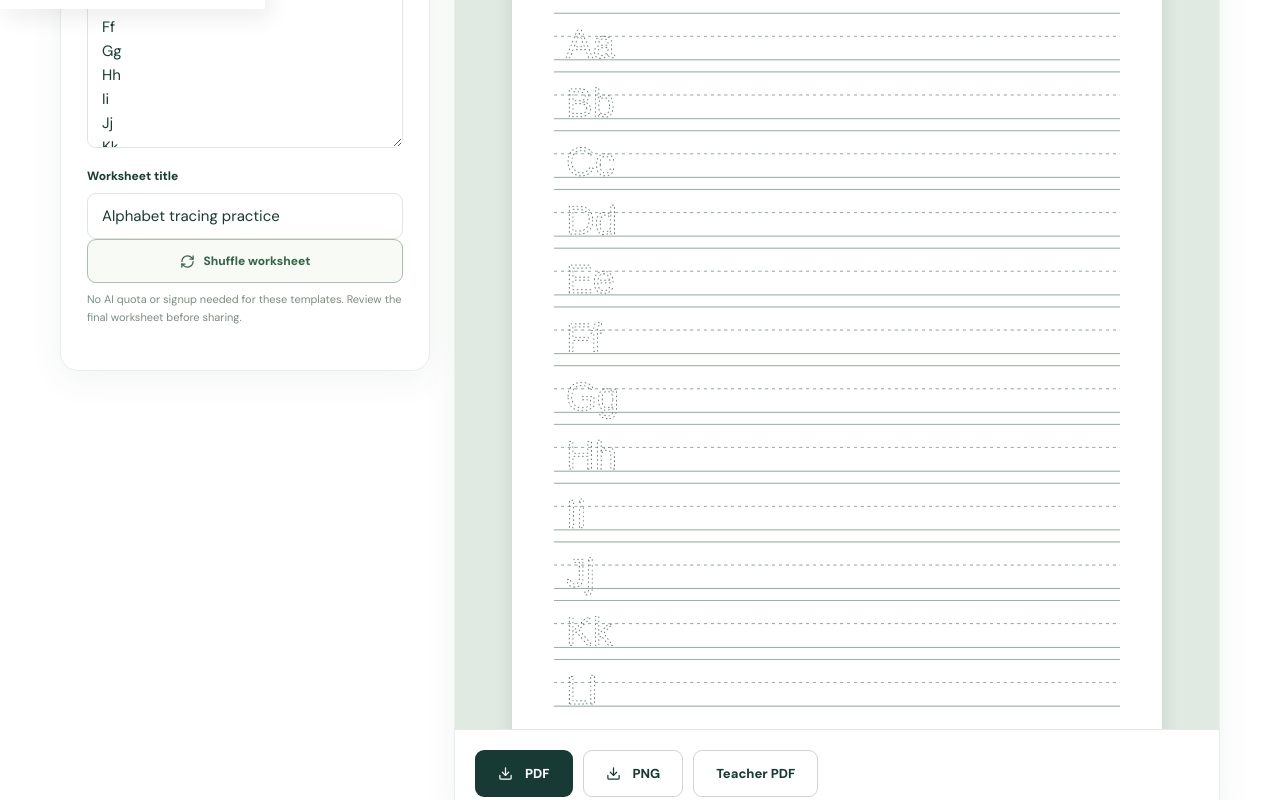
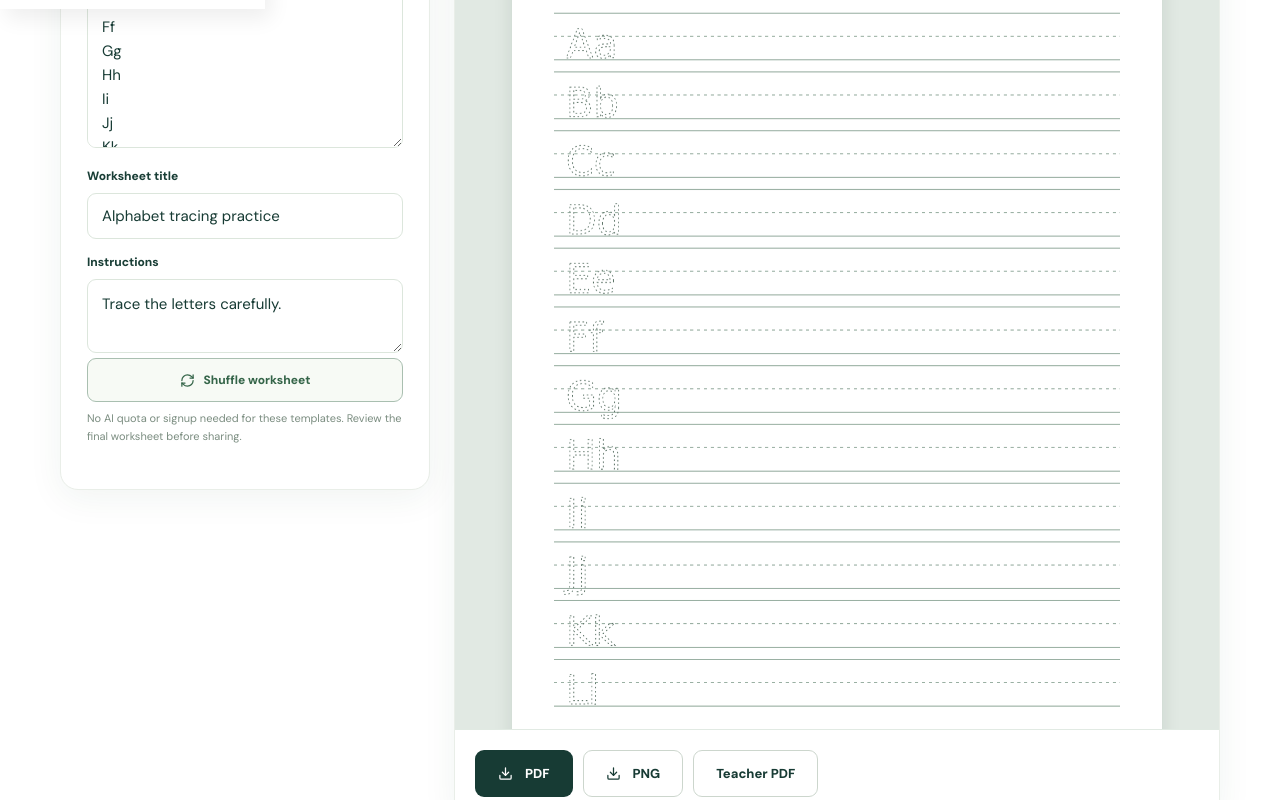
Before and after one commit to KanwarAfaq/worksheet, a Next.js app: page /create/templates in a window 1280 px wide. Shown: the part 791-1591 px from the top of the page. Built offline with nearby package versions, Linux system fonts and the light colour scheme; no server answers.

Commit message:
feat(templates): editable instructions, four templates and handwriting-friendly tracing font

```diff
--- a/src/components/template-maker.tsx
+++ b/src/components/template-maker.tsx
@@ -1,11 +1,11 @@
 'use client';
-import {useEffect,useRef,useState,type FormEvent} from 'react';
+import {useEffect,useRef,useState} from 'react';
 import Link from 'next/link';
 import {ArrowLeft,Download,RefreshCw} from 'lucide-react';
 import {worksheetTemplates,worksheetSamples,wordsFromInput,shuffleWord,type TemplateType} from '@/lib/worksheet-templates';
 import {generate} from '@/lib/generators';
 
-function printPage(canvas:HTMLCanvasElement,type:TemplateType,words:string[],title:string,seed:number,answer=false,pageIndex=0){
+function printPage(canvas:HTMLCanvasElement,type:TemplateType,words:string[],title:string,seed:number,answer=false,pageIndex=0,instructions='Complete the worksheet below.'){
  const w=1240,h=1754;canvas.width=w;canvas.height=h;
  const c=canvas.getContext('2d');if(!c)return;
  c.fillStyle='#fff';c.fillRect(0,0,w,h);c.fillStyle='#152c27';
@@ -14,7 +14,7 @@ function printPage(canvas:HTMLCanvasElement,type:TemplateType,words:string[],tit
  c.fillStyle='#172c25';c.font='bold 43px Arial';c.fillText((answer?'Answer Key — ':'')+title.slice(0,44),75,166);
  c.font='22px Arial';c.fillText('Name: _______________________      Date: _______________',75,218);
  c.fillStyle='#476458';c.font='23px Arial';
- c.fillText(type==='tracing'?'Trace each dotted letter on the guide lines.':type==='word-search'?'Find and circle the hidden words.':'Complete each activity below.',75,274);
+ c.fillText(instructions.slice(0,80),75,274);
  const row=(start:number,line:string,index:number,solution?:string)=>{
   const y=start+index*112;c.fillStyle='#18392b';c.font='29px Arial';c.fillText((index+1)+'.  '+(answer?(solution||line):line),95,y);
   if(!answer){c.strokeStyle='#bdc8c0';c.beginPath();c.moveTo(115,y+36);c.lineTo(1120,y+36);c.stroke();}
@@ -29,7 +29,7 @@ function printPage(canvas:HTMLCanvasElement,type:TemplateType,words:string[],tit
    c.setLineDash([]);c.beginPath();c.moveTo(80,y-19);c.lineTo(1160,y-19);c.stroke();
    c.setLineDash([6,7]);c.beginPath();c.moveTo(80,y+25);c.lineTo(1160,y+25);c.stroke();
    c.setLineDash([]);c.beginPath();c.moveTo(80,y+70);c.lineTo(1160,y+70);c.stroke();
-   c.font='76px Arial';c.textBaseline='alphabetic';
+   c.font="76px 'Comic Sans MS','Chalkboard SE','Comic Neue',cursive";c.textBaseline='alphabetic';
    if(type==='tracing'){
     c.lineWidth=1.6;c.strokeStyle='#576f62';c.setLineDash([3,5]);c.strokeText(items[i],103,y+66);c.setLineDash([]);
    }else{c.fillStyle='#6c8a77';c.fillText(items[i],103,y+66);}
@@ -64,21 +64,22 @@ export default function TemplateMaker(){
  const [sample,setSample]=useState<keyof typeof worksheetSamples>('Alphabet');
  const [input,setInput]=useState(worksheetSamples.Alphabet.join('\n'));
  const [title,setTitle]=useState('Alphabet tracing practice');
+ const [instructions,setInstructions]=useState('Trace the letters carefully.');
  const [seed,setSeed]=useState(12345);
  const [pageIndex,setPageIndex]=useState(0);
  const [error,setError]=useState('');
  const canvas=useRef<HTMLCanvasElement>(null);
  const words=(()=>{try{return wordsFromInput(input);}catch{return [] as string[];}})();
- useEffect(()=>{if(canvas.current&&words.length>2)printPage(canvas.current,type,words,title,seed,false,pageIndex);},[type,input,title,seed,pageIndex]);
+ useEffect(()=>{if(canvas.current&&words.length>2)printPage(canvas.current,type,words,title,seed,false,pageIndex,instructions);},[type,input,title,seed,pageIndex,instructions]);
  function chooseSample(key:keyof typeof worksheetSamples){setPageIndex(0);setSample(key);setInput(worksheetSamples[key].join('\n'));setError('');}
- function chooseTemplate(next:TemplateType){setPageIndex(0);setType(next);setTitle(worksheetTemplates.find(x=>x.id===next)?.name+' worksheet');setError('');}
+ function chooseTemplate(next:TemplateType){setPageIndex(0);setType(next);setInstructions(next==='tracing'?'Trace the letters carefully.':next==='word-search'?'Find and circle the words.':next==='scramble'?'Unscramble each word.':'Fill in the missing letters.');setTitle(worksheetTemplates.find(x=>x.id===next)?.name+' worksheet');setError('');}
  async function save(format:'pdf'|'png',answers=false){
   try{
    const values=wordsFromInput(input);setError('');
-   const output=document.createElement('canvas');printPage(output,type,values,title,seed,answers,pageIndex);
+   const output=document.createElement('canvas');printPage(output,type,values,title,seed,answers,pageIndex,instructions);
    const safe=type+(answers?'-teacher':'');
    if(format==='png'){const a=document.createElement('a');a.href=output.toDataURL('image/png');a.download=safe+'.png';a.click();}
-   else{const {jsPDF}=await import('jspdf');const pdf=new jsPDF({unit:'mm',format:'a4'});const pages=Math.ceil(values.length/12);for(let p=0;p<pages;p++){if(p)pdf.addPage();printPage(output,type,values,title,seed,answers,p);pdf.addImage(output.toDataURL('image/png'),'PNG',0,0,210,297);}pdf.save(safe+'.pdf');}
+   else{const {jsPDF}=await import('jspdf');const pdf=new jsPDF({unit:'mm',format:'a4'});const pages=Math.ceil(values.length/12);for(let p=0;p<pages;p++){if(p)pdf.addPage();printPage(output,type,values,title,seed,answers,p,instructions);pdf.addImage(output.toDataURL('image/png'),'PNG',0,0,210,297);}pdf.save(safe+'.pdf');}
   }catch(e){setError(e instanceof Error?e.message:'Download failed');}
  }
  return <div className="container workspace template-maker"><Link href="/create" className="back-link"><ArrowLeft size={16}/> Worksheet maker</Link>
@@ -88,7 +89,7 @@ export default function TemplateMaker(){
   <div className="ai-maker-grid"><div className="editor-panel"><h2>Edit your worksheet</h2>
     <label className="field-label" htmlFor="template-sample">Sample word bank</label><select className="field-select" id="template-sample" value={sample} onChange={e=>chooseSample(e.target.value as keyof typeof worksheetSamples)}>{Object.keys(worksheetSamples).map(x=><option key={x}>{x}</option>)}</select>
     <label className="field-label" htmlFor="template-words">Your letters or words (one per line)</label><textarea className="word-input" id="template-words" value={input} rows={10} onChange={e=>setInput(e.target.value)}/>
-    <label className="field-label" htmlFor="template-title">Worksheet title</label><input className="field-select" id="template-title" value={title} maxLength={70} onChange={e=>setTitle(e.target.value)}/>
+    <label className="field-label" htmlFor="template-title">Worksheet title</label><input className="field-select" id="template-title" value={title} maxLength={70} onChange={e=>setTitle(e.target.value)}/><label className="field-label" htmlFor="template-instructions">Instructions</label><textarea className="word-input" id="template-instructions" maxLength={80} rows={2} value={instructions} onChange={e=>setInstructions(e.target.value)}/>
     <button type="button" className="regenerate" onClick={()=>setSeed(x=>x+1)}><RefreshCw size={15}/> Shuffle worksheet</button>
     {words.length<3&&<p role="alert">Enter at least three items to preview.</p>}{error&&<p role="alert" className="error-message">{error}</p>}
     <p className="generator-setting-help">No AI quota or signup needed for these templates. Review the final worksheet before sharing.</p>
```
